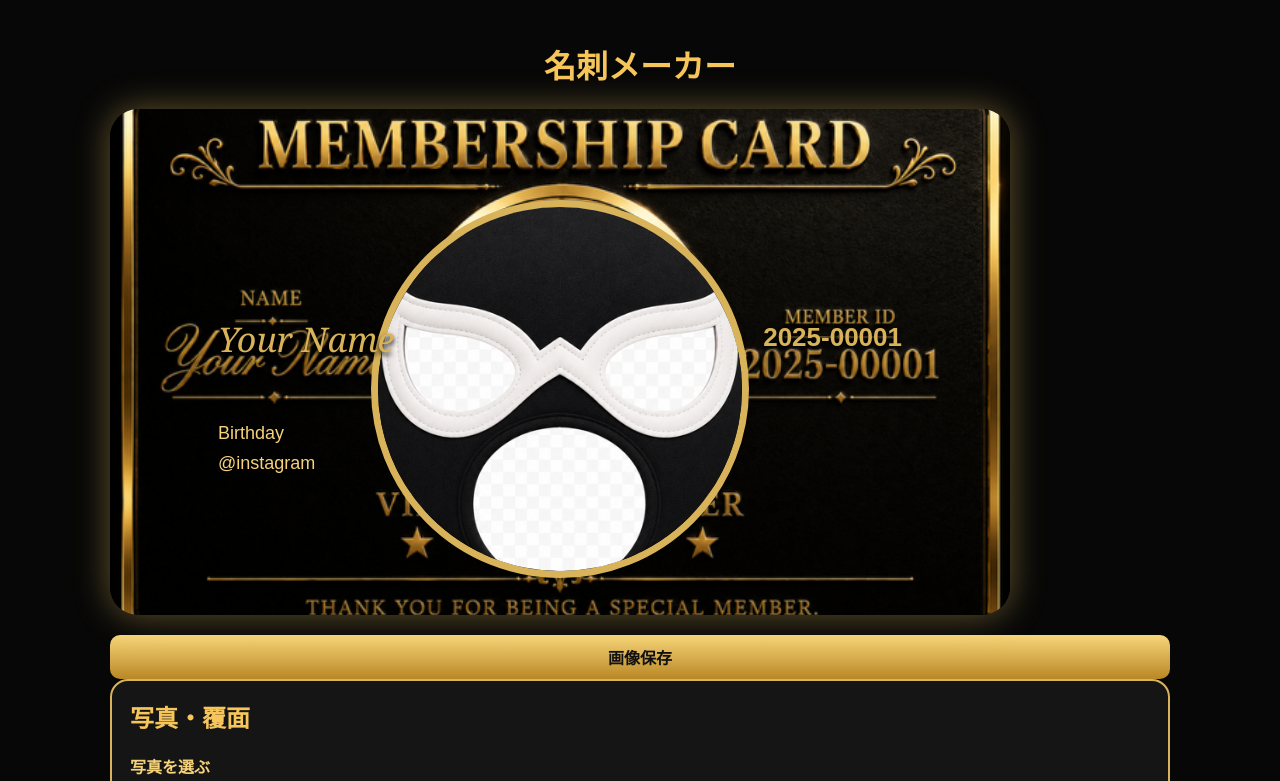
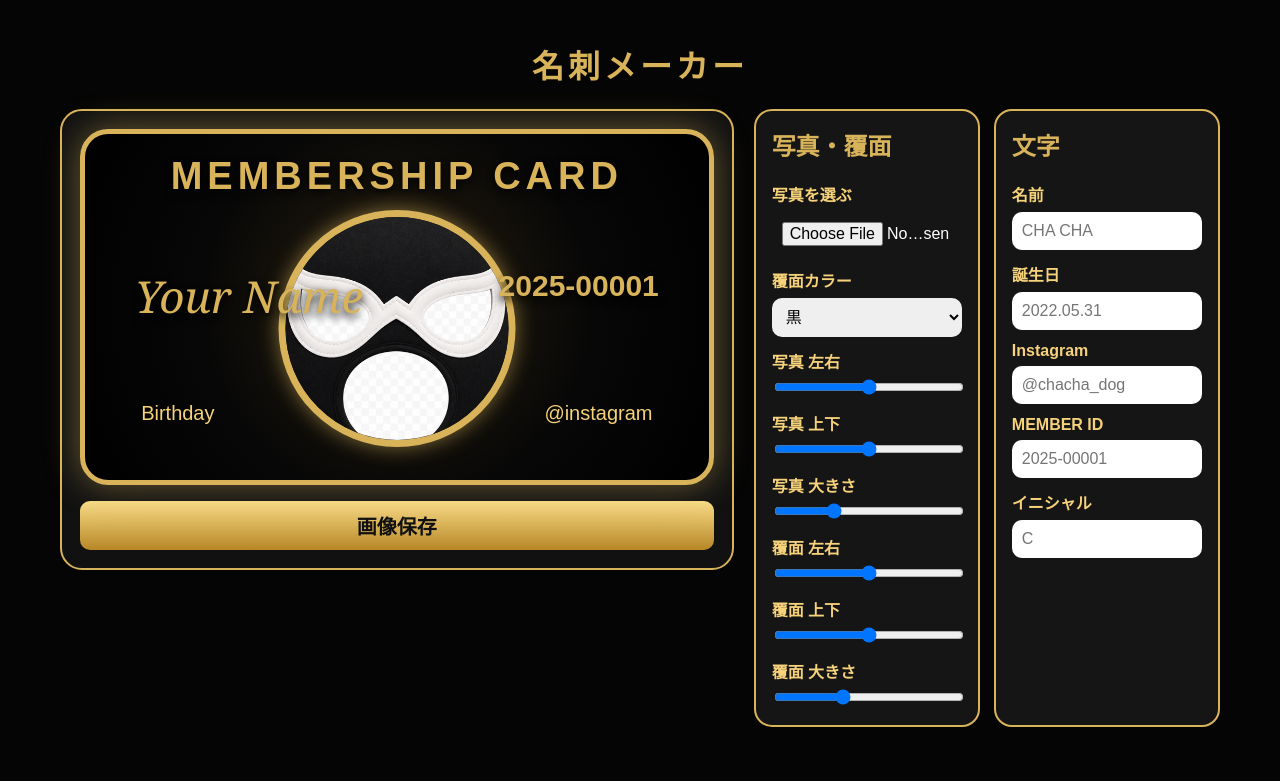
Before and after one commit to rie4649/wancard, a plain HTML site: page index.html in a window 1280 px wide. Shown: the top 781 px of the page. Drawn offline with nearby package versions, Linux system fonts and the light colour scheme.

Commit message:
Update style.css

```diff
--- a/style.css
+++ b/style.css
@@ -4,83 +4,85 @@
 
 body{
   margin:0;
-  background:#070707;
+  background:#050505;
   color:#fff;
-  font-family:Arial,sans-serif;
+  font-family:Arial,"Yu Gothic",sans-serif;
 }
 
 .app{
-  max-width:1100px;
+  max-width:1200px;
   margin:auto;
   padding:20px;
 }
 
-.top-image{
+h1{
   text-align:center;
-  margin-bottom:20px;
+  color:#d8b35a;
+  letter-spacing:4px;
 }
 
-.top-image img{
-  width:100%;
-  max-width:850px;
-  border-radius:20px;
+.main-layout{
+  display:grid;
+  grid-template-columns:1.3fr .9fr;
+  gap:20px;
+  align-items:start;
 }
 
-h1{
-  text-align:center;
-  color:#f6c65b;
-}
-
-.preview-wrap{
-    display:flex;
-    justify-content:center;
-    align-items:flex-start;
-    margin-bottom:30px;
+.preview-box{
+  background:#111;
+  border:2px solid #d8b35a;
+  border-radius:22px;
+  padding:18px;
 }
 
 .vip-card{
   width:100%;
-  max-width:900px;
   aspect-ratio:16/9;
   position:relative;
   overflow:hidden;
   border-radius:28px;
-  background-image:url("card.png");
-  background-size:cover;
-  background-position:center;
+  background:
+    radial-gradient(circle at center,#2a2110 0%,#070707 55%,#000 100%);
+  border:5px solid #d8b35a;
   box-shadow:0 0 35px rgba(216,179,90,.45);
 }
 
-.card-title{
+.vip-card::before{
+  content:"MEMBERSHIP CARD";
   position:absolute;
-  top:5%;
+  top:6%;
+  left:0;
   width:100%;
   text-align:center;
-  font-size:42px;
-  font-weight:bold;
   color:#d8b35a;
-  letter-spacing:3px;
-  text-shadow:0 4px 8px #000;
+  font-size:38px;
+  font-weight:900;
+  letter-spacing:5px;
+  text-shadow:0 3px 8px #000;
 }
 
 .photo-frame{
   position:absolute;
-  top:18%;
+  top:22%;
   left:50%;
-  width:42%;
+  width:38%;
   aspect-ratio:1/1;
   transform:translateX(-50%);
   border-radius:50%;
   overflow:hidden;
-  background:#eee;
+  background:#111;
   border:7px solid #d8b35a;
+  box-shadow:0 0 20px rgba(216,179,90,.55);
 }
 
 .dog-photo{
   position:absolute;
+  left:50%;
+  top:50%;
   width:100%;
   height:100%;
   object-fit:cover;
+  transform:translate(-50%,-50%) scale(1.2);
   display:none;
   z-index:1;
 }
@@ -91,8 +93,8 @@ h1{
   display:flex;
   align-items:center;
   justify-content:center;
-  color:#999;
-  font-size:22px;
+  color:#777;
+  font-size:24px;
   z-index:0;
 }
 
@@ -100,103 +102,87 @@ h1{
   position:absolute;
   inset:0;
   z-index:2;
+  pointer-events:none;
 }
 
 .mask-photo{
   position:absolute;
+  left:50%;
+  top:50%;
   width:100%;
   height:100%;
   object-fit:contain;
+  transform:translate(-50%,-50%);
 }
 
 .mask-initial{
   position:absolute;
-  top:6%;
   left:50%;
+  top:18%;
   transform:translateX(-50%);
-  font-size:34px;
+  font-size:58px;
   font-weight:900;
   color:#f7f7f7;
   text-shadow:
-    0 2px 0 #999,
-    0 4px 4px #000,
-    0 0 10px rgba(255,255,255,.6);
+    0 3px 0 #8b8b8b,
+    0 6px 6px #000,
+    0 0 12px rgba(255,255,255,.8);
   z-index:3;
 }
 
-.name-area{
+.preview-name{
   position:absolute;
   left:8%;
-  top:35%;
+  top:38%;
+  color:#d8b35a;
+  font-family:Georgia,serif;
+  font-size:44px;
+  font-style:italic;
+  text-shadow:0 4px 8px #000;
 }
 
-.id-area{
+.preview-id{
   position:absolute;
   right:8%;
-  top:36%;
-  text-align:center;
+  top:39%;
+  color:#d8b35a;
+  font-size:30px;
+  font-weight:900;
+  text-shadow:0 4px 8px #000;
 }
 
-.label{
+.preview-birthday{
+  position:absolute;
+  left:9%;
+  bottom:16%;
   color:#f6d27a;
   font-size:20px;
-  letter-spacing:2px;
 }
 
-.gold-name{
-  font-size:44px;
-  color:#d8b35a;
-  font-family:Georgia,serif;
-  font-style:italic;
-  text-shadow:0 3px 5px #000;
+.preview-instagram{
+  position:absolute;
+  right:9%;
+  bottom:16%;
+  color:#f6d27a;
+  font-size:20px;
 }
 
-.gold-id{
-  font-size:34px;
-  color:#d8b35a;
-  font-weight:bold;
-  text-shadow:0 3px 5px #000;
-}
-
-.status{
-  position:absolute;
-  bottom:16%;
-  width:100%;
-  text-align:center;
-  color:#d8b35a;
-  font-size:30px;
-  letter-spacing:3px;
-  font-weight:bold;
-}
-
-.bottom-info{
-  position:absolute;
-  bottom:7%;
-  width:100%;
-  text-align:center;
-  color:#f6d27a;
-  font-size:18px;
-  display:flex;
-  justify-content:center;
-  gap:30px;
-}
-
-.editor{
+.control-box{
   display:grid;
   grid-template-columns:1fr 1fr;
-  gap:18px;
+  gap:14px;
 }
 
 .panel{
   background:#151515;
   border:2px solid #d8b35a;
   border-radius:18px;
-  padding:18px;
+  padding:16px;
 }
 
 .panel h2{
-  color:#f6c65b;
   margin-top:0;
+  color:#d8b35a;
 }
 
 label{
@@ -210,8 +196,8 @@ input,select,button{
   width:100%;
   margin-top:6px;
   padding:10px;
+  border:0;
   border-radius:10px;
-  border:none;
   font-size:16px;
 }
 
@@ -220,99 +206,41 @@ input[type=range]{
 }
 
 button{
-  margin-top:20px;
-  background:linear-gradient(#f7d67a,#b98725);
+  margin-top:16px;
+  background:linear-gradient(#f8dc88,#b88726);
   color:#111;
-  font-weight:bold;
+  font-size:20px;
+  font-weight:900;
+  cursor:pointer;
 }
 
-@media(max-width:700px){
-  .editor{
+@media(max-width:850px){
+  .main-layout{
     grid-template-columns:1fr;
   }
 
-  .card-title{
-    font-size:24px;
+  .control-box{
+    grid-template-columns:1fr;
   }
 
-  .gold-name{
-    font-size:28px;
-  }
-
-  .gold-id{
+  .vip-card::before{
     font-size:22px;
   }
 
-  .status{
-    font-size:18px;
-  }
-
-  .bottom-info{
-    font-size:12px;
-  }
-}
-.card-title,
-.status,
-.bottom-info{
-  display:none;
-}
   .preview-name{
-  position:absolute;
-  left:12%;
-  top:41%;
-  font-size:34px;
-  color:#d8b35a;
-  font-family:Georgia,serif;
-  font-style:italic;
-  text-shadow:0 3px 5px #000;
-  z-index:5;
+    font-size:26px;
   }
 
   .preview-id{
-  position:absolute;
-  right:12%;
-  top:42%;
-  font-size:26px;
-  color:#d8b35a;
-  font-weight:bold;
-  text-shadow:0 3px 5px #000;
-  z-index:5;
+    font-size:20px;
   }
 
-.preview-birthday{
-  position:absolute;
-  left:12%;
-  top:62%;
-  color:#f6d27a;
-  font-size:18px;
-  z-index:5;
-}
-
+  .preview-birthday,
   .preview-instagram{
-  position:absolute;
-  left:12%;
-  top:68%;
-  color:#f6d27a;
-  font-size:18px;
-  z-index:5;
+    font-size:13px;
   }
 
   .mask-initial{
-  top:13% !important;
-  font-size:54px !important;
+    font-size:36px;
   }
-.dog-photo{
-  transform-origin:center center;
 }
-
-.photo-frame{
-  background:transparent !important;
-}
-
-.mask-photo{
-  pointer-events:none;
-}
-
-.mask-group{
-  pointer-events:none;
-}
```
Lines whose indentation alone changed are shown as unchanged.
